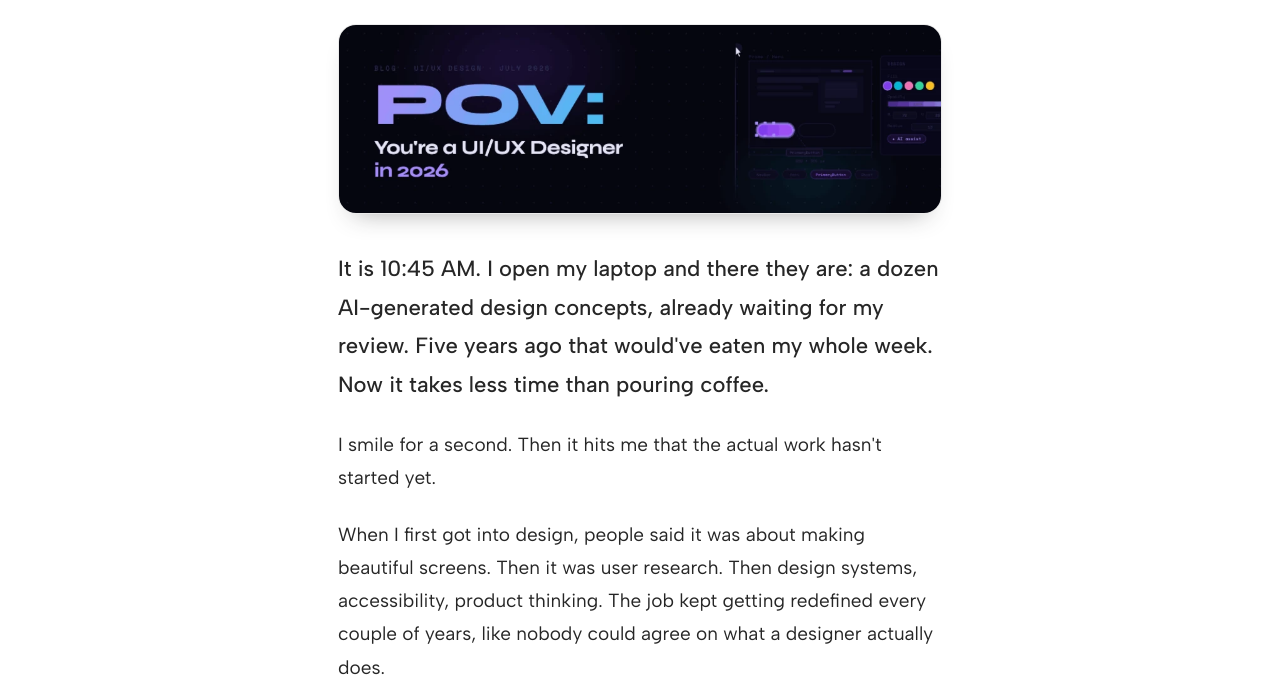
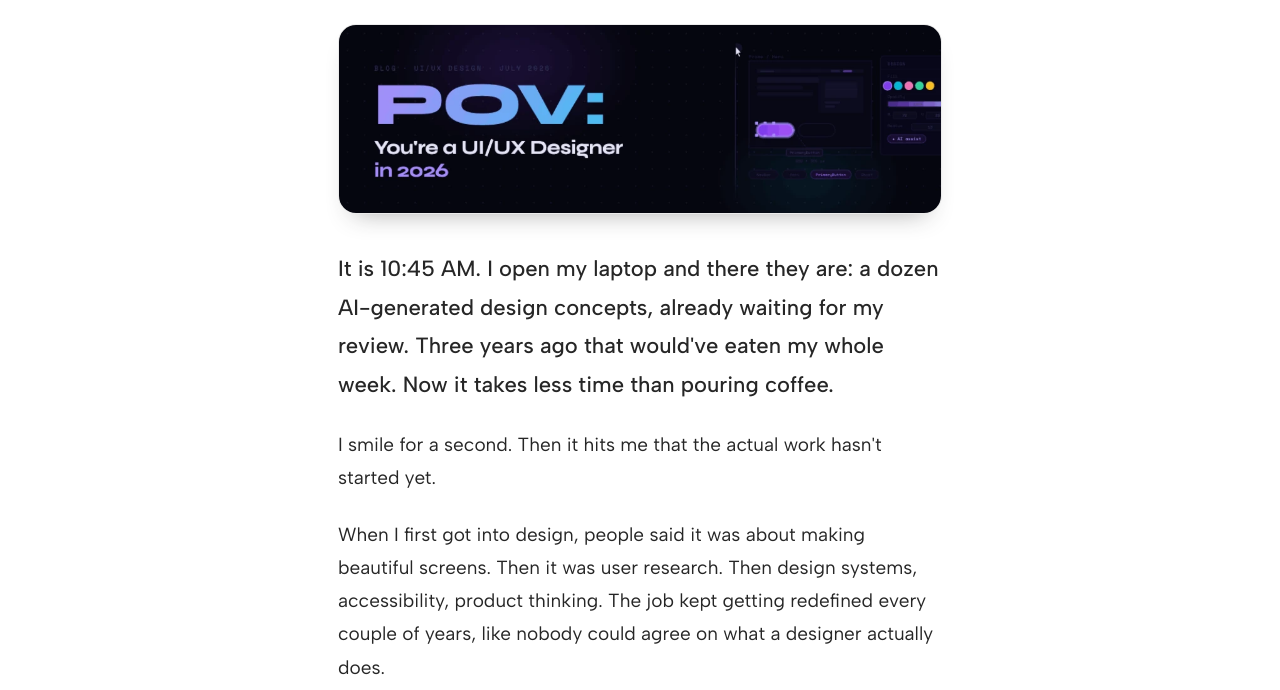
Before and after one commit to Jaydeep-Jadhav/jay-design, a plain HTML site: page blog-ui-ux-2026.html in a window 1280 px wide. Shown: the part 407-1097 px from the top of the page. Drawn offline with Linux system fonts and the light colour scheme.

Commit message:
Update blog-ui-ux-2026.html

```diff
--- a/blog-ui-ux-2026.html
+++ b/blog-ui-ux-2026.html
@@ -347,7 +347,7 @@ img { max-width: 100%; display: block; }
     </div>
 
     <div class="article-body">
-      <p class="lede scroll-reveal">It is 10:45 AM. I open my laptop and there they are: a dozen AI-generated design concepts, already waiting for my review. Five years ago that would've eaten my whole week. Now it takes less time than pouring coffee.</p>
+      <p class="lede scroll-reveal">It is 10:45 AM. I open my laptop and there they are: a dozen AI-generated design concepts, already waiting for my review. Three years ago that would've eaten my whole week. Now it takes less time than pouring coffee.</p>
 
       <p class="scroll-reveal">I smile for a second. Then it hits me that the actual work hasn't started yet.</p>
 
```
